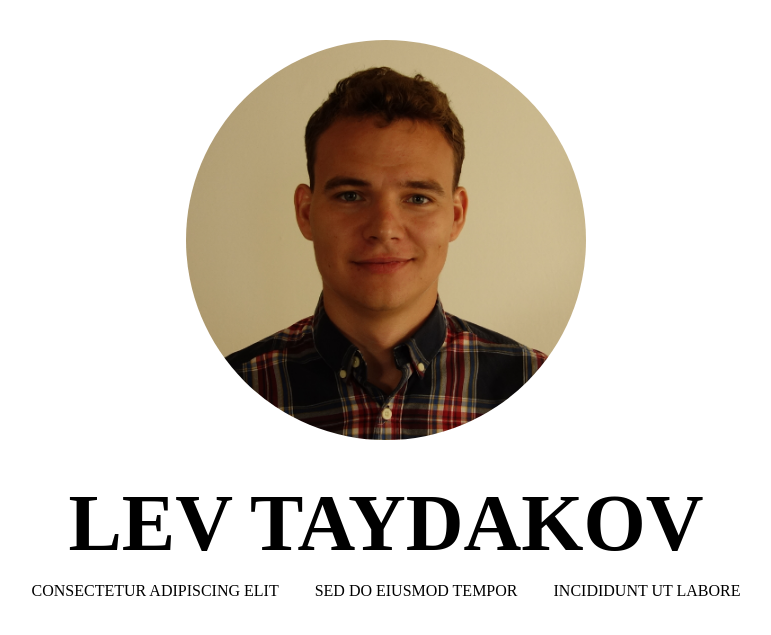
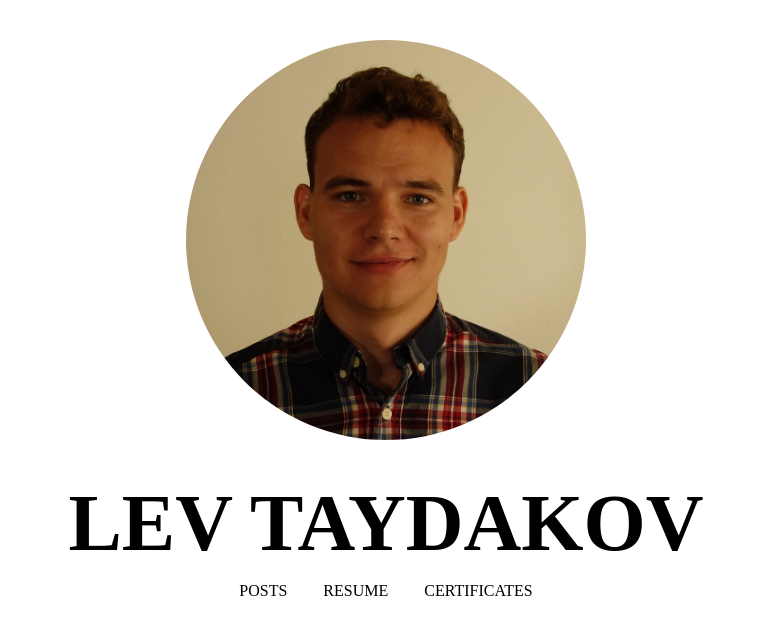
Before and after one commit to taydakov/taydakov.github.io, a Jekyll site: the page index.html, which Jekyll copies as it is, in a window 1280 px wide. Shown: the top 635 px of the page, without its empty margins (254-1025 px from the left). Built offline with Jekyll 4.4.1, drawn with Linux system fonts in a browser that asks for light colours.

Commit message:
Change link titles

```diff
--- a/index.html
+++ b/index.html
@@ -10,9 +10,9 @@
 		<div class="hello-picture"><img src="assets/img/profile-picture.png"></div>
 		<span class="hello-text">Lev Taydakov</span>
 		<ul class="navigation-links">
-			<li><a href="thoughts.html">consectetur adipiscing elit</a></li>
-			<li><a href="achievements.html">sed do eiusmod tempor</a></li>
-			<li><a href="projects.html">incididunt ut labore</a></li>
+			<li><a href="posts.html">Posts</a></li>
+			<li><a href="resume.html">Resume</a></li>
+			<li><a href="certificates.html">Certificates</a></li>
 		</ul>
 	</body>
 </html>
```
